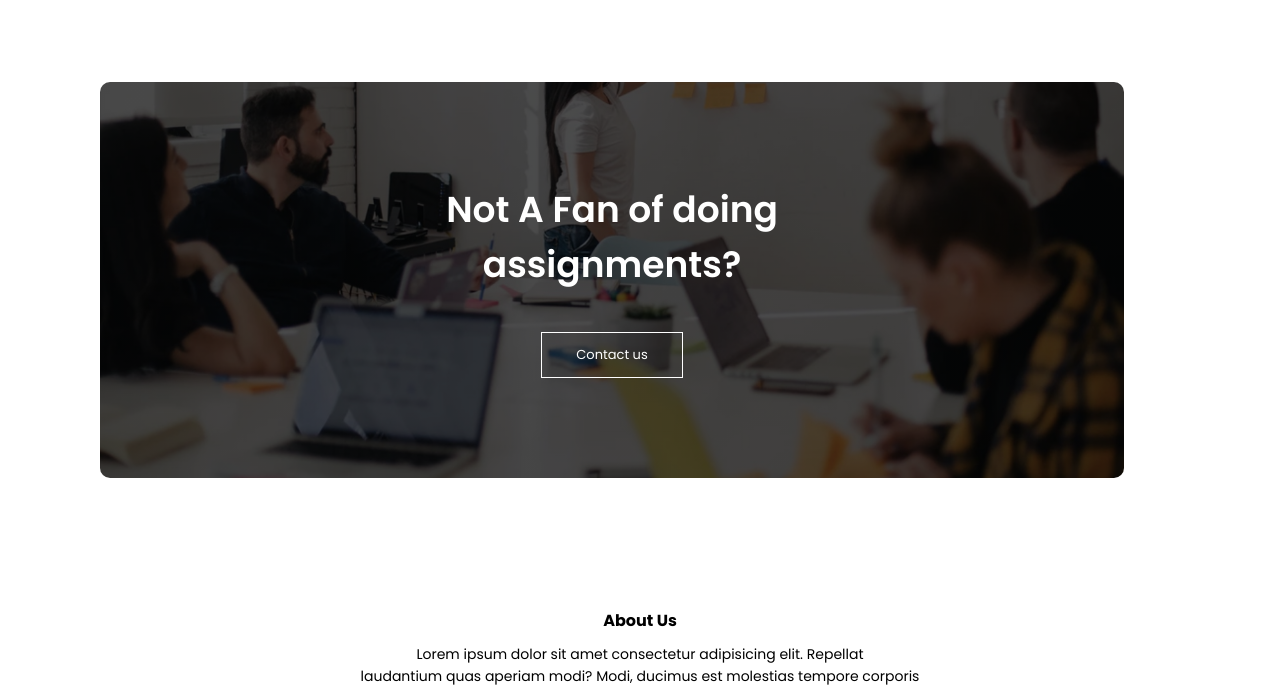
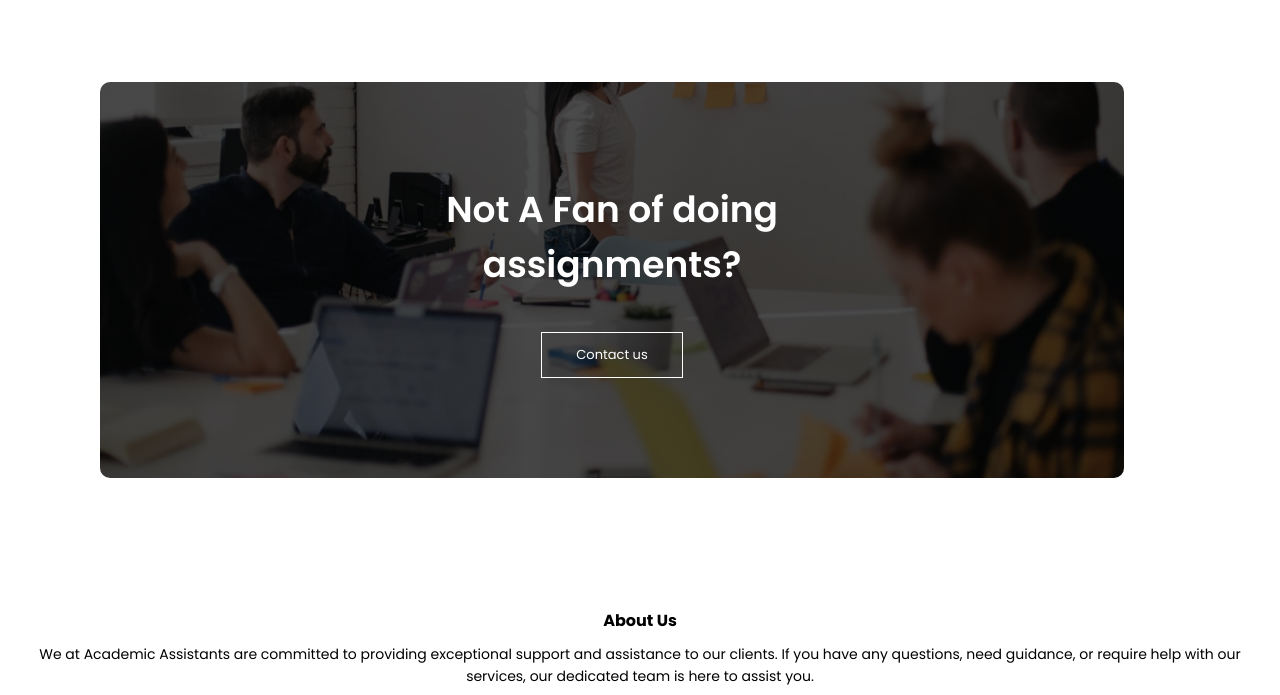
Before and after one commit to ukemeuu/academic-webdesign, a plain HTML site: page index.html in a window 1280 px wide. Shown: the part 3190-3885 px from the top of the page. Drawn offline with Linux system fonts and the light colour scheme; a web font is replaced by a local one.

Commit message:
second commit

```diff
--- a/index.html
+++ b/index.html
@@ -150,7 +150,7 @@
     <!--Footer-->
     <section class="footer">
         <h4>About Us</h4>
-        <p>Lorem ipsum dolor sit amet consectetur adipisicing elit. Repellat <br>laudantium quas aperiam modi? Modi, ducimus est molestias tempore corporis</p>
+        <p>We at Academic Assistants are committed to providing exceptional support and assistance to our clients. If you have any questions, need guidance, or require help with our services, our dedicated team is here to assist you.</p>
         <div class="icons">
             <i class="fa-brands fa-facebook"></i>
             <i class="fa-brands fa-instagram"></i>
```
